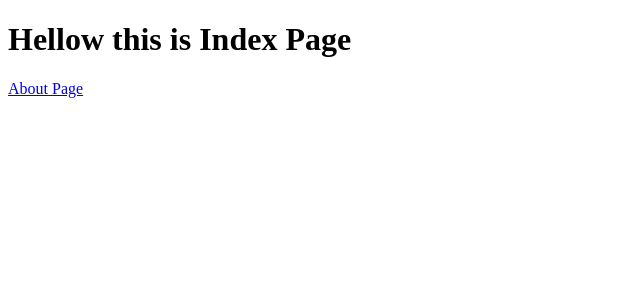
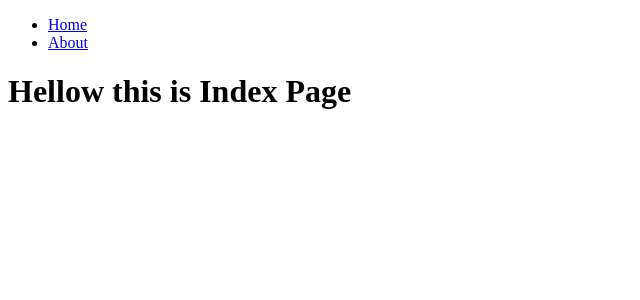
Before and after one commit to seankim84/eCommerce, a Next.js app: page / in a window 1280 px wide. Shown: the top 300 px of the page, without its empty margins (0-640 px from the left). Built offline with nearby package versions, Linux system fonts and the light colour scheme.

Commit message:
Shared the Component

```diff
--- /dev/null
+++ b/components/Header.js
@@ -0,0 +1,20 @@
+import Link from 'next/link';
+
+export default () => (
+    <header>
+        <nav>
+            <ul>
+                <li>
+                    <Link href={"/"}>
+                        <a>Home</a>
+                    </Link>
+                </li>
+                <li>
+                    <Link href={"/about"}>
+                        <a>About</a>
+                    </Link>
+                </li>
+            </ul>
+        </nav>
+    </header>
+);
--- /dev/null
+++ b/lib/withLayout.js
@@ -0,0 +1,17 @@
+import React from 'react';
+import Header from '../components/Header';
+
+const withLayout = Component => {
+    return class extends React.Component {
+        render(){
+            return(
+                <div>
+                    <Header />
+                    <Component />
+                </div>
+            )
+        }
+    }
+}
+
+export default withLayout;
--- a/pages/about.js
+++ b/pages/about.js
@@ -1,6 +1,7 @@
 import Head from 'next/head';
+import withLayout from '../lib/withLayout';
 
-export default () => (
+const About = () => (
     <div>
         <Head>
             <title>About | Sean eCommece</title>
@@ -8,3 +9,5 @@ export default () => (
         <h1>About Page</h1>
     </div>
 );
+
+export default withLayout(About);
--- a/pages/index.js
+++ b/pages/index.js
@@ -1,14 +1,14 @@
 import Head from 'next/head';
 import Link from 'next/link';
+import withLayout from '../lib/withLayout';
 
-export default () => (
+const Index = () => (
     <div>
         <Head>
             <title>Home | Sean</title>
         </Head>
-        <h1>Hellow this is Index Page</h1>{" "}
-        <Link href={"/about"}>
-            <a>About Page</a>
-        </Link>
+        <h1>Hellow this is Index Page</h1>
     </div>
 );
+
+export default withLayout(Index)
```
Also changed, not shown: 2 other files (tests, documents, lock files or other folders).
